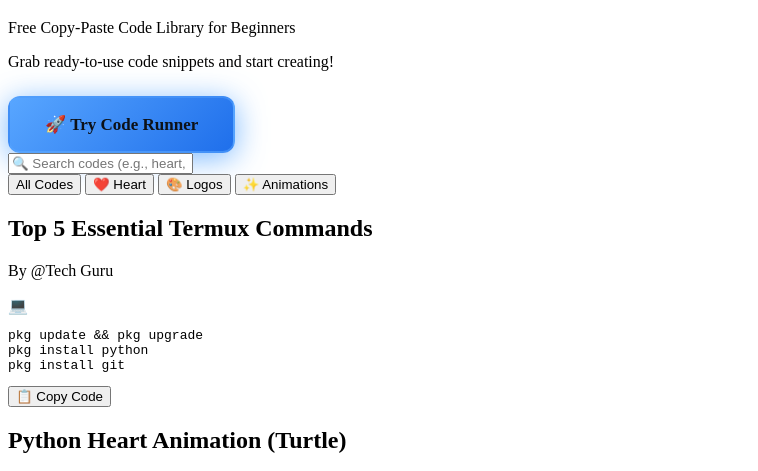
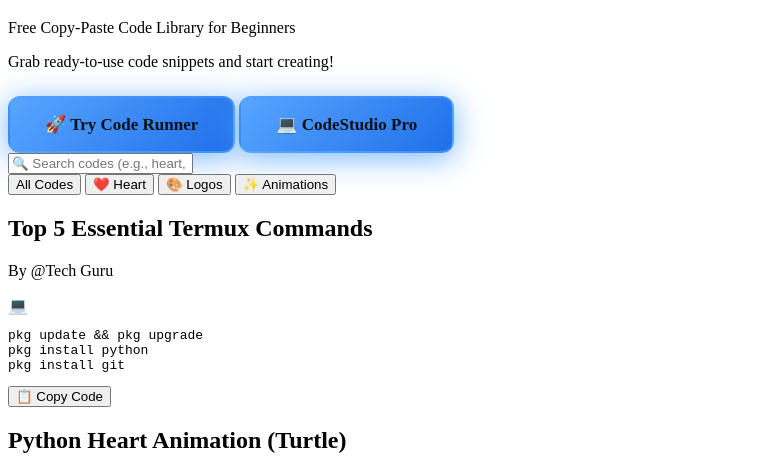
Before and after one commit to futurebokamoso20-dot/code-resource, a plain HTML site: page index.html in a window 1280 px wide. Shown: the part 62-533 px from the top of the page, without its empty margins (0-758 px from the left). Drawn offline with Linux system fonts and the light colour scheme.

Commit message:
Update index.html

```diff
--- a/index.html
+++ b/index.html
@@ -15,6 +15,7 @@
 
             <div class="header-buttons">
                 <a href="run.html" class="btn-primary">🚀 Try Code Runner</a>
+                <a href="editor.html" class="btn-primary btn-studio">💻 CodeStudio Pro</a>
             </div>
         </header>
 
```
